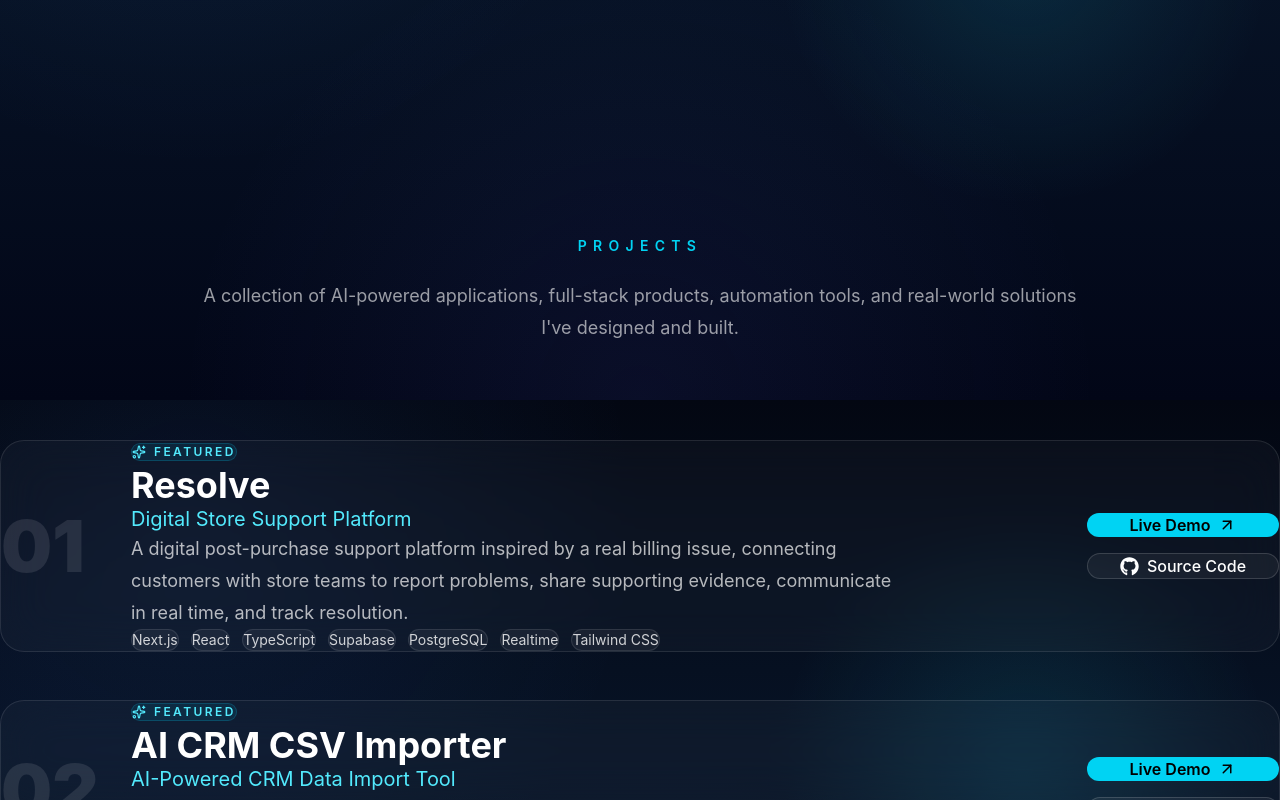
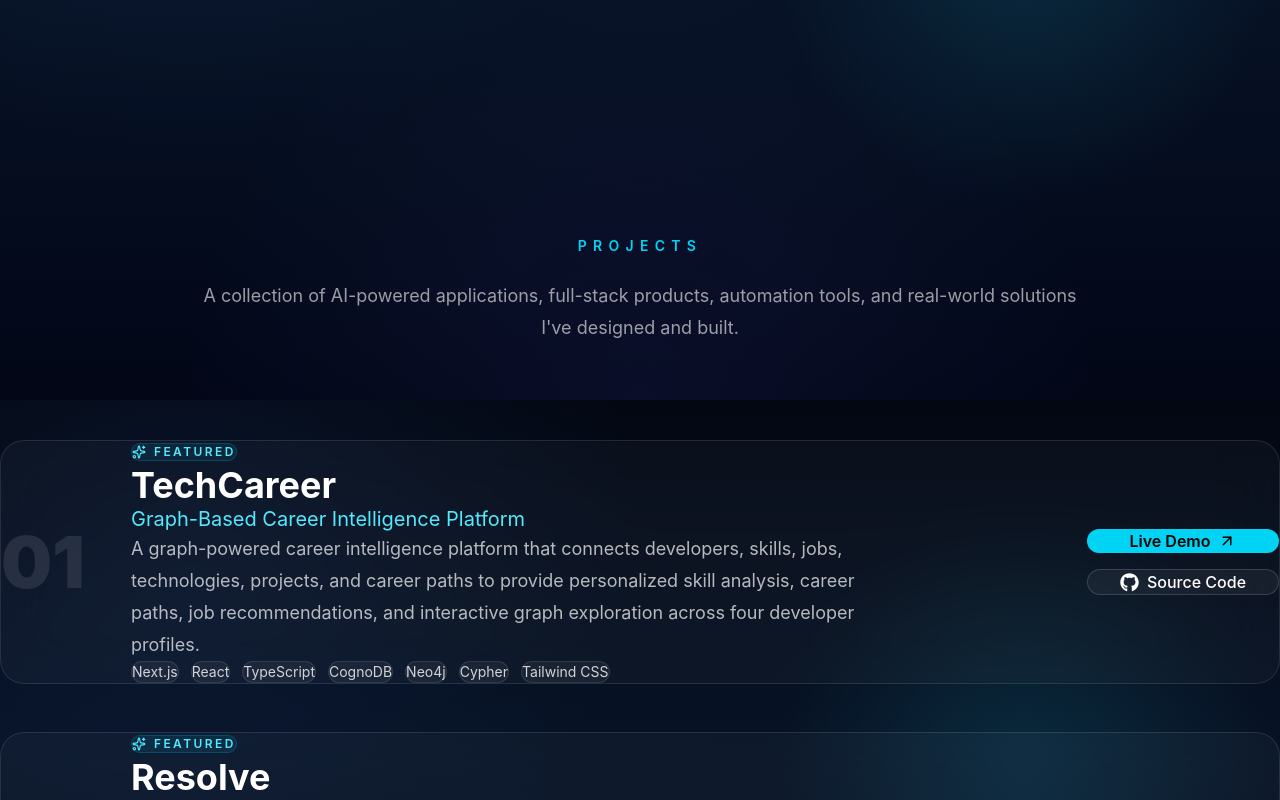
Before and after one commit to Jadav-Ruthwik/portfolio2.0, a Next.js app: page / in a window 1280 px wide. Shown: the part 2000-2800 px from the top of the page. Built offline with nearby package versions, Linux system fonts and the light colour scheme.

Commit message:
updated new project

```diff
--- a/components/projects/projectsData.ts
+++ b/components/projects/projectsData.ts
@@ -1,6 +1,26 @@
 export const projects = [
   {
     id: 1,
+    title: "TechCareer",
+    subtitle: "Graph-Based Career Intelligence Platform",
+    description:
+      "A graph-powered career intelligence platform that connects developers, skills, jobs, technologies, projects, and career paths to provide personalized skill analysis, career paths, job recommendations, and interactive graph exploration across four developer profiles.",
+    tech: [
+      "Next.js",
+      "React",
+      "TypeScript",
+      "CognoDB",
+      "Neo4j",
+      "Cypher",
+      "Tailwind CSS",
+    ],
+    live: "https://techcareer-graph.vercel.app/",
+    github: "https://github.com/Jadav-Ruthwik/techcareer-graph.git",
+    featured: true,
+  },
+
+  {
+    id: 2,
     title: "Resolve",
     subtitle: "Digital Store Support Platform",
     description:
@@ -20,7 +40,7 @@ export const projects = [
   },
 
   {
-    id: 2,
+    id: 3,
     title: "AI CRM CSV Importer",
     subtitle: "AI-Powered CRM Data Import Tool",
     description:
@@ -40,7 +60,7 @@ export const projects = [
   },
 
   {
-    id: 3,
+    id: 4,
     title: "SmartRent",
     subtitle: "AI-Powered House Rental Platform",
     description:
@@ -53,7 +73,7 @@ export const projects = [
   },
 
   {
-    id: 4,
+    id: 5,
     title: "SmartSpace",
     subtitle: "AI Interior Design Platform",
     description:
@@ -66,7 +86,7 @@ export const projects = [
   },
 
   {
-    id: 5,
+    id: 6,
     title: "StudySync",
     subtitle: "AI Study Planner",
     description:
@@ -77,7 +97,7 @@ export const projects = [
   },
 
   {
-    id: 6,
+    id: 7,
     title: "Dynamic Desktop Wallpaper",
     subtitle: "Smart Productivity Tool",
     description:
@@ -88,7 +108,7 @@ export const projects = [
   },
 
   {
-    id: 7,
+    id: 8,
     title: "WasteZero",
     subtitle: "Smart Waste Management Platform",
     description:
@@ -101,7 +121,7 @@ export const projects = [
   },
 
   {
-    id: 8,
+    id: 9,
     title: "Restaurant Ordering Website",
     subtitle: "Modern Restaurant Platform",
     description:
@@ -113,7 +133,7 @@ export const projects = [
   },
 
   {
-    id: 9,
+    id: 10,
     title: "PalleSiri Dairy Farm",
     subtitle: "Business Website",
     description:
```
